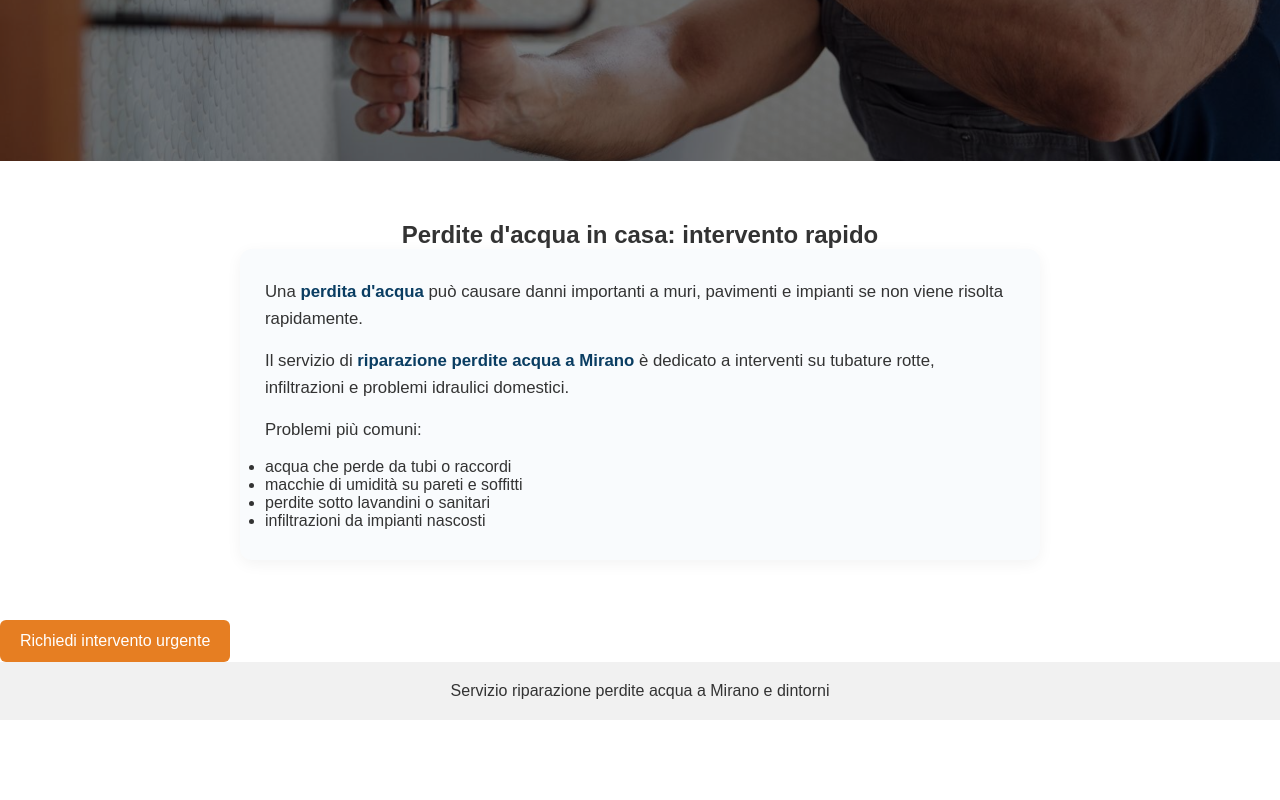
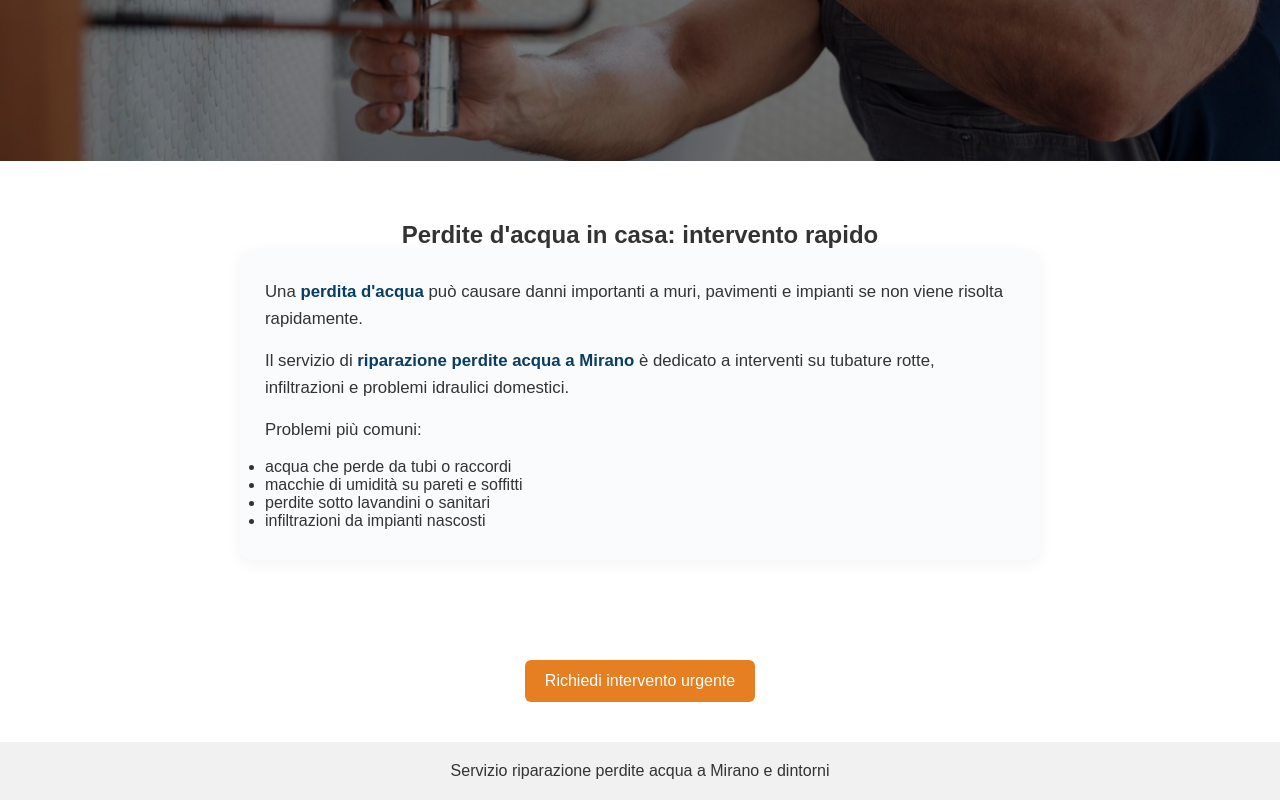
Before and after one commit to idraulico-mirano/idraulico-mirano, a plain HTML site: page perdite-acqua-mirano.html in a window 1280 px wide. Shown: the part 528-1328 px from the top of the page. Before the commit the page ends 1248 px from the top, so only its background shows below. Drawn offline with Linux system fonts and the light colour scheme.

Commit message:
Add files via upload

```diff
--- a/styles.css
+++ b/styles.css
@@ -233,3 +233,11 @@ footer {
 .seo-text {
   text-align: center;
 }
+
+/* BOTTONE */
+.cta-center {
+  width: 100%;
+  display: flex;
+  justify-content: center;
+  margin: 40px 0;
+}
```
